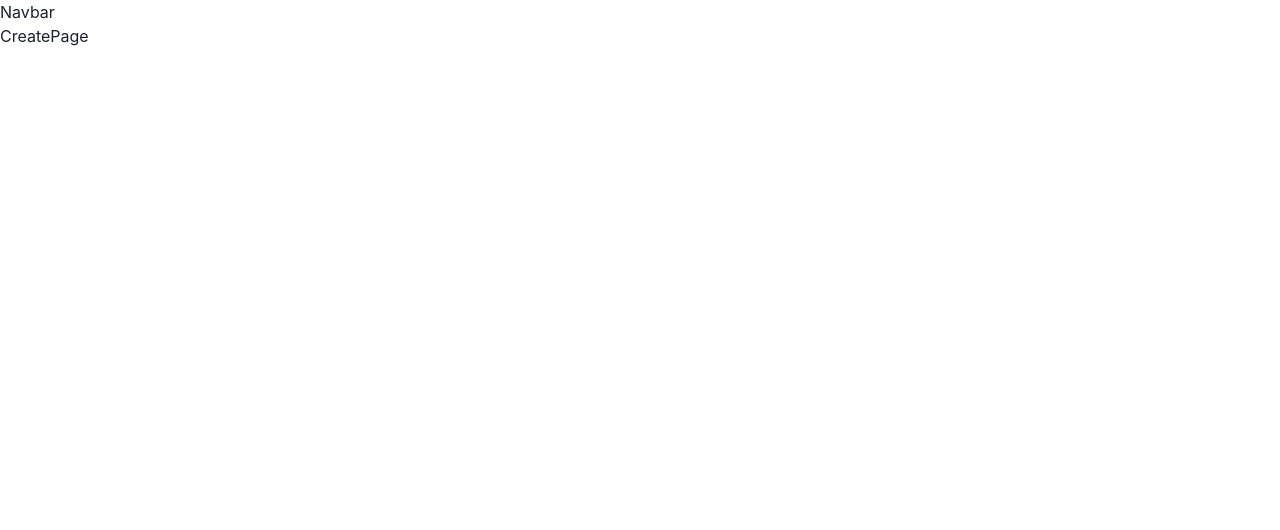
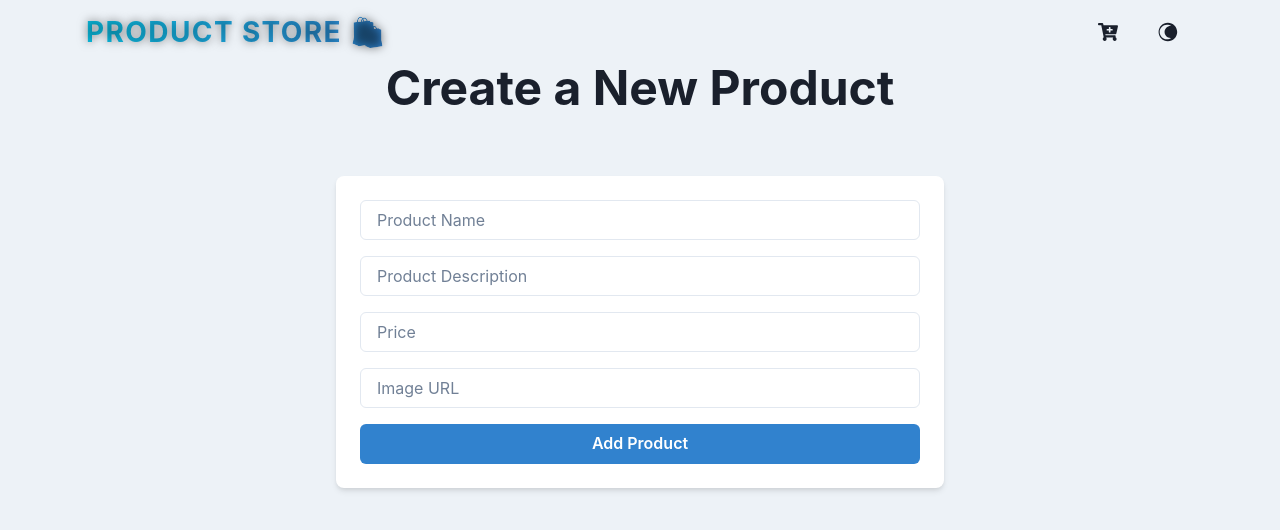
Before and after one commit to Mohammed-Savage/mern-crash-course, a React (Vite) app in the folder frontend/: page /create in a window 1280 px wide. Shown: the top 530 px of the page. Built offline with nearby package versions, Linux system fonts and the light colour scheme.

Commit message:
created various new buttons, routes, and pages

```diff
--- a/frontend/package.json
+++ b/frontend/package.json
@@ -19,7 +19,8 @@
     "react": "^19.1.0",
     "react-dom": "^19.1.0",
     "react-icons": "^5.5.0",
-    "react-router-dom": "^7.6.0"
+    "react-router-dom": "^7.6.0",
+    "zustand": "^5.0.4"
   },
   "devDependencies": {
     "@eslint/js": "^9.25.0",
--- a/frontend/src/App.jsx
+++ b/frontend/src/App.jsx
@@ -4,7 +4,7 @@
 // import viteLogo from '/vite.svg'
 // import './App.css'
 
-import { Box } from "@chakra-ui/react"
+import { Box, useColorModeValue } from "@chakra-ui/react"
 import { Route, Routes } from "react-router-dom";
 import HomePage from "./pages/HomePage";
 import CreatePage from "./pages/CreatePage";
@@ -13,7 +13,19 @@ import Navbar from "./components/Navbar";
 
 function App() {
   return (
-    <Box minH={"100vh"}>
+    <Box minH={"100vh"} bg={useColorModeValue("gray.100", "gray.900")}>
+      {/* This is the main App component. It uses Chakra UI for styling and React Router for navigation. */}
+      {/* The App component contains a Navbar and a set of routes for different pages. */}
+      {/* The Navbar is a separate component that contains links to different pages. */}
+      {/* The Routes are defined using the Route component from React Router. */}
+      {/* The HomePage and CreatePage components are imported from their respective files. */}
+      {/* The Box component is used to create a container for the app. */}
+      {/* The minH prop sets the minimum height of the box to 100vh, which means it will take up the full height of the viewport. */}
+      {/* The bg prop sets the background color of the box based on the current color mode (light or dark). */}
+      {/* The useColorModeValue hook is used to get the appropriate color value based on the current color mode. */}
+      {/* The Navbar component is rendered at the top of the app, and the Routes are rendered below it. */}
+      {/* The Routes component contains a set of Route components that define the different pages of the app. */}
+      {/* Each Route component has a path prop that defines the URL path for the page, and an element prop that defines the component to be rendered for that page. */}
       <Navbar />
       <Routes>
         <Route path="/" element={<HomePage />} />
--- a/frontend/src/components/Navbar.jsx
+++ b/frontend/src/components/Navbar.jsx
@@ -1,4 +1,67 @@
+// import { PlusSquareIcon } from "@chakra-ui/icons";
+import { Button, Container, Flex, HStack, Text, useColorMode } from "@chakra-ui/react";
+import { Link } from "react-router-dom";
+import { FaCartPlus } from "react-icons/fa";
+import { GiMoon } from "react-icons/gi";
+import { PiSunDimFill } from "react-icons/pi";
+
 const Navbar = () => {
-    return <div>Navbar</div>;
+    // This is the Navbar component. It uses Chakra UI for styling and React Router for navigation.
+    // The Navbar contains a title and a button to create a new product.
+    // The title is a link to the home page, and the button is a link to the create page.
+    // The Navbar is responsive and adjusts its layout based on the screen size.
+    // The title has a gradient effect and a text shadow for better visibility.
+        const { colorMode, toggleColorMode } = useColorMode();
+    return <Container maxW={"1140px"} px={4}>
+        <Flex
+            h={16}
+            alignItems={"center"}
+            justifyContent={"space-between"}
+            flexDir={{
+                base: "column",
+                sm: "row",
+            }}
+        >
+            <Text
+                fontSize={{ base: "22", sm: "28" }}
+                fontWeight={"bold"}
+                textTransform={"uppercase"}
+                textAlign={"center"}
+                bgGradient={"linear(to-r, cyan.400, blue.500)"}
+                bgClip={"text"}
+                letterSpacing={"wider"}
+                // This is optional styling. If it breaks the app remove it.
+                textShadow={"0 0 10px rgba(0, 0, 0, 0.5)"}
+                _hover={{
+                    textShadow: "0 0 20px rgba(0, 0, 0, 0.5)",
+                    transition: "text-shadow 0.3s ease-in-out",
+                }}
+                _focus={{
+                    outline: "none",
+                    boxShadow: "0 0 5px rgba(0, 0, 0, 0.5)",
+                }}
+                _active={{
+                    transform: "scale(0.95)",
+                    transition: "transform 0.1s ease-in-out",
+                }}
+            >
+                <Link to={"/"}>Product Store 🛍️</Link>
+
+            </Text>
+
+            <HStack spacing={2} alignItems={"center"}>
+                <Link to={"/create"}>
+                    <Button>
+                        {/* <PlusSquareIcon fontSize={20} /> */}
+                        <FaCartPlus fontSize={20} />
+                    </Button>
+                </Link>
+                <Button onClick={toggleColorMode}>
+                    {colorMode === "light" ? <GiMoon size='20' /> : <PiSunDimFill size='20' />}
+                </Button>
+
+            </HStack>
+        </Flex>
+    </Container>;
 };
 export default Navbar;
--- a/frontend/src/pages/CreatePage.jsx
+++ b/frontend/src/pages/CreatePage.jsx
@@ -1,4 +1,68 @@
+import { Button, Container, Heading, Input, useColorModeValue, VStack } from "@chakra-ui/react";
+import React, { useState } from "react";
+import { Box } from "@chakra-ui/react";
+
 const CreatePage = () => {
-    return <div>CreatePage</div>;
+    const [newProduct, setNewProduct] = useState({
+        name: "",
+        description: "",
+        price: "",
+        image: "",
+    });
+    const handleAddProduct = () => {
+        // Handle the logic to add a new product
+        console.log("New Product:", newProduct);
+        // Reset the form
+        setNewProduct({
+            name: "",
+            description: "",
+            price: "",
+            image: "",
+        });
+    }
+    // return <div>CreatePage</div>;
+    return <Container maxW={"container.sm"}>
+        <VStack
+            spacing={8}
+        >
+            <Heading as={"h1"} size={"2xl"} textAlign={"center"} mb={8}>
+                Create a New Product
+            </Heading>
+
+            <Box w={"full"} bg={useColorModeValue("white", "gray.800")} p={6} rounded={"lg"} shadow={"md"}>
+                <VStack spacing={4}>
+                    <Input
+                        placeholder="Product Name"
+                        name="name"
+                        value={newProduct.name}
+                        onChange={(e) => setNewProduct({ ...newProduct, name: e.target.value })}
+                    />
+                    <Input
+                        placeholder="Product Description"
+                        name="description"
+                        value={newProduct.description}
+                        onChange={(e) => setNewProduct({ ...newProduct, description: e.target.value })}
+                    />
+                    <Input
+                        placeholder="Price"
+                        name="price"
+                        value={newProduct.price}
+                        onChange={(e) => setNewProduct({ ...newProduct, price: e.target.value })}
+                    />
+                    <Input
+                        placeholder="Image URL"
+                        name="image"
+                        value={newProduct.image}
+                        onChange={(e) => setNewProduct({ ...newProduct, image: e.target.value })}
+                    />
+                    <Button
+                        colorScheme={"blue"} onClick={handleAddProduct}
+                        width={"full"}>
+                        Add Product
+                    </Button>
+                </VStack>
+            </Box>
+        </VStack>
+    </Container>
 };
 export default CreatePage;
```
Also changed, not shown: 1 other file (tests, documents, lock files or other folders).
